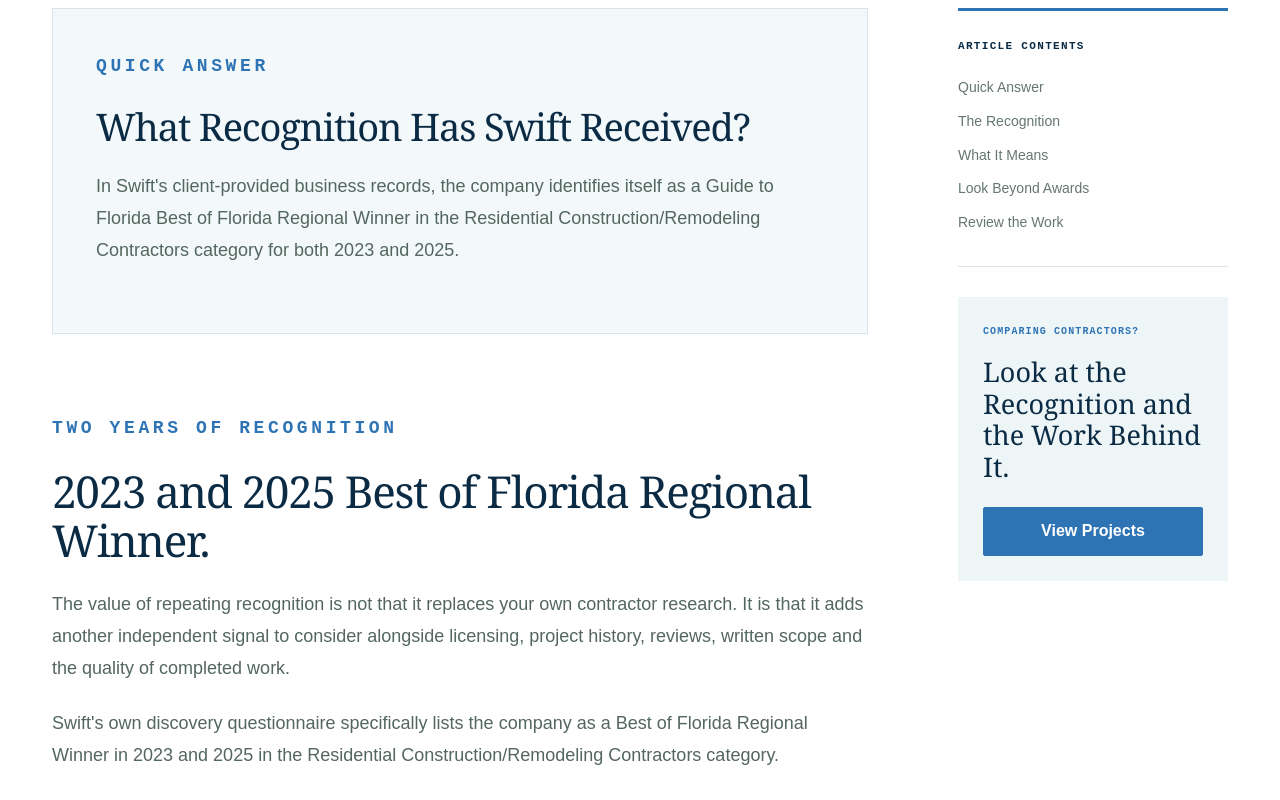
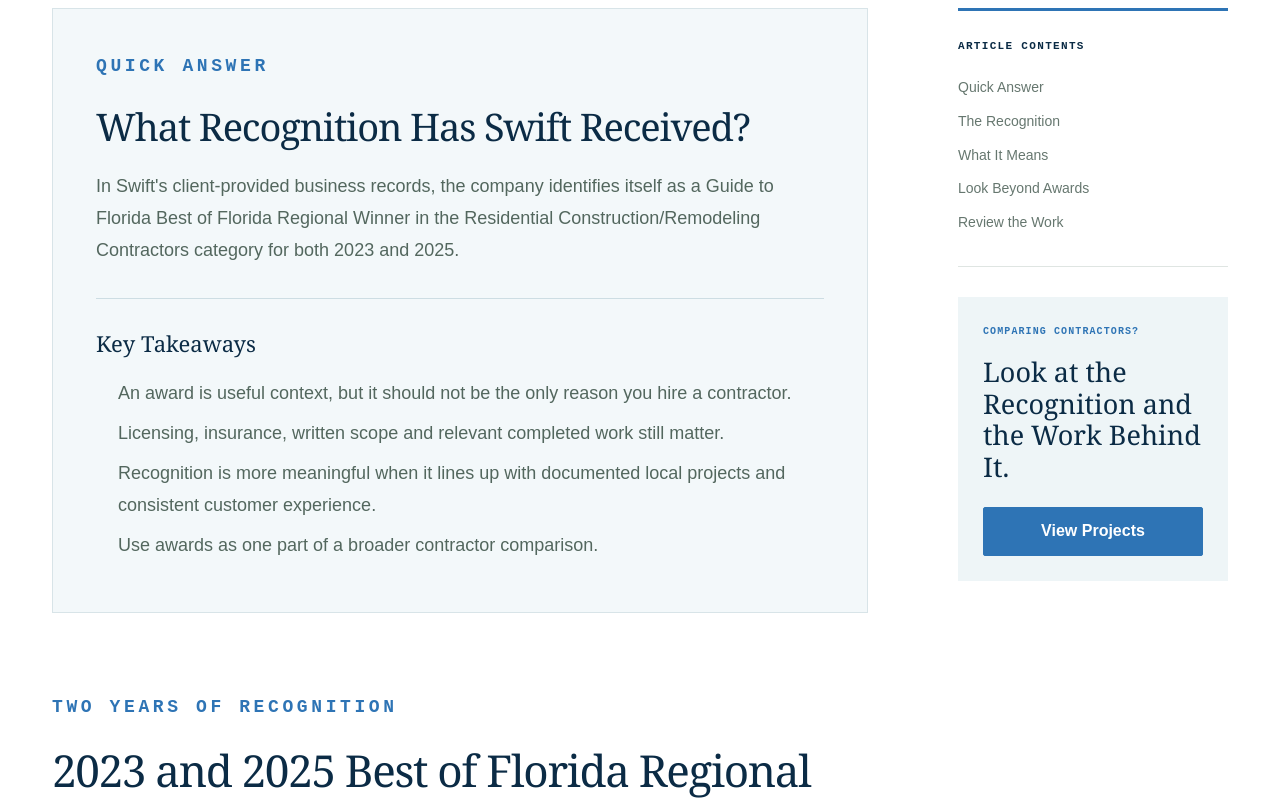
Before and after one commit to stylus1274/swift, a Next.js app: page /blog/best-of-florida-regional-winner-swift in a window 1280 px wide. Shown: the part 1430-2230 px from the top of the page. Built offline with nearby package versions, Linux system fonts and the light colour scheme.

Commit message:
Add key takeaways to best-of-florida-regional-winner-swift

```diff
--- a/app/blog/best-of-florida-regional-winner-swift/page.tsx
+++ b/app/blog/best-of-florida-regional-winner-swift/page.tsx
@@ -7,7 +7,17 @@ export default function Page(){return <main className="blog-page article-page"><
 <figure className="article-hero-image"><img src="/assets/projects/brooksville-custom-farmhouse/exterior.jpg" alt="Completed Swift custom farmhouse in Brooksville, Florida"/><figcaption>Third-party recognition matters most when it is backed by real work homeowners can review.</figcaption></figure>
 <div className="article-shell"><aside className="article-sidebar"><div className="article-contents"><p>Article Contents</p><a href="#quick-answer">Quick Answer</a><a href="#recognition">The Recognition</a><a href="#meaning">What It Means</a><a href="#proof">Look Beyond Awards</a><a href="#projects">Review the Work</a></div><div className="article-sidebar-cta"><p>Comparing Contractors?</p><h2>Look at the Recognition and the Work Behind It.</h2><a className="button blog-primary" href="/gallery">View Projects</a></div></aside>
 <article className="article-body">
-<section className="article-answer" id="quick-answer"><p className="eyebrow">QUICK ANSWER</p><h2>What Recognition Has Swift Received?</h2><p>In Swift&apos;s client-provided business records, the company identifies itself as a Guide to Florida Best of Florida Regional Winner in the Residential Construction/Remodeling Contractors category for both 2023 and 2025.</p></section>
+<section className="article-answer" id="quick-answer"><p className="eyebrow">QUICK ANSWER</p><h2>What Recognition Has Swift Received?</h2><p>In Swift&apos;s client-provided business records, the company identifies itself as a Guide to Florida Best of Florida Regional Winner in the Residential Construction/Remodeling Contractors category for both 2023 and 2025.</p>
+          <div className="article-takeaways">
+            <strong>Key Takeaways</strong>
+            <ul>
+              <li>An award is useful context, but it should not be the only reason you hire a contractor.</li>
+              <li>Licensing, insurance, written scope and relevant completed work still matter.</li>
+              <li>Recognition is more meaningful when it lines up with documented local projects and consistent customer experience.</li>
+              <li>Use awards as one part of a broader contractor comparison.</li>
+            </ul>
+          </div>
+        </section>
 <section id="recognition"><p className="eyebrow">TWO YEARS OF RECOGNITION</p><h2>2023 and 2025 Best of Florida Regional Winner.</h2><p>The value of repeating recognition is not that it replaces your own contractor research. It is that it adds another independent signal to consider alongside licensing, project history, reviews, written scope and the quality of completed work.</p><p>Swift&apos;s own discovery questionnaire specifically lists the company as a Best of Florida Regional Winner in 2023 and 2025 in the Residential Construction/Remodeling Contractors category.</p></section>
 <section id="meaning"><p className="eyebrow">FOR HOMEOWNERS</p><h2>What Should an Award Actually Tell You?</h2><p>An award can help narrow a list, but it should not be the only reason you hire a contractor. Use recognition as one piece of the decision, then verify the basics that affect your project directly.</p><div className="article-factor-grid"><div><strong>License</strong><p>Confirm the contractor is properly licensed for the proposed work.</p></div><div><strong>Real Projects</strong><p>Look at documented work, not only marketing photos.</p></div><div><strong>Written Scope</strong><p>Understand what is included before comparing prices.</p></div><div><strong>Communication</strong><p>Ask who will manage the job and how updates are handled.</p></div></div></section>
 <section id="proof"><p className="eyebrow">LOOK BEYOND THE BADGE</p><h2>Recognition Is Stronger When the Contractor Can Show the Work.</h2><p>Swift&apos;s current project library includes documented remodeling and new-construction work in Spring Hill and Brooksville. Those records give homeowners something more concrete to evaluate than an award title alone.</p><p>You can also review Swift&apos;s <a href="/reviews">customer review page</a> and <a href="/blog/how-to-verify-florida-contractor-license-insurance-permit-history">contractor verification checklist</a> before making a hiring decision.</p></section>
```
